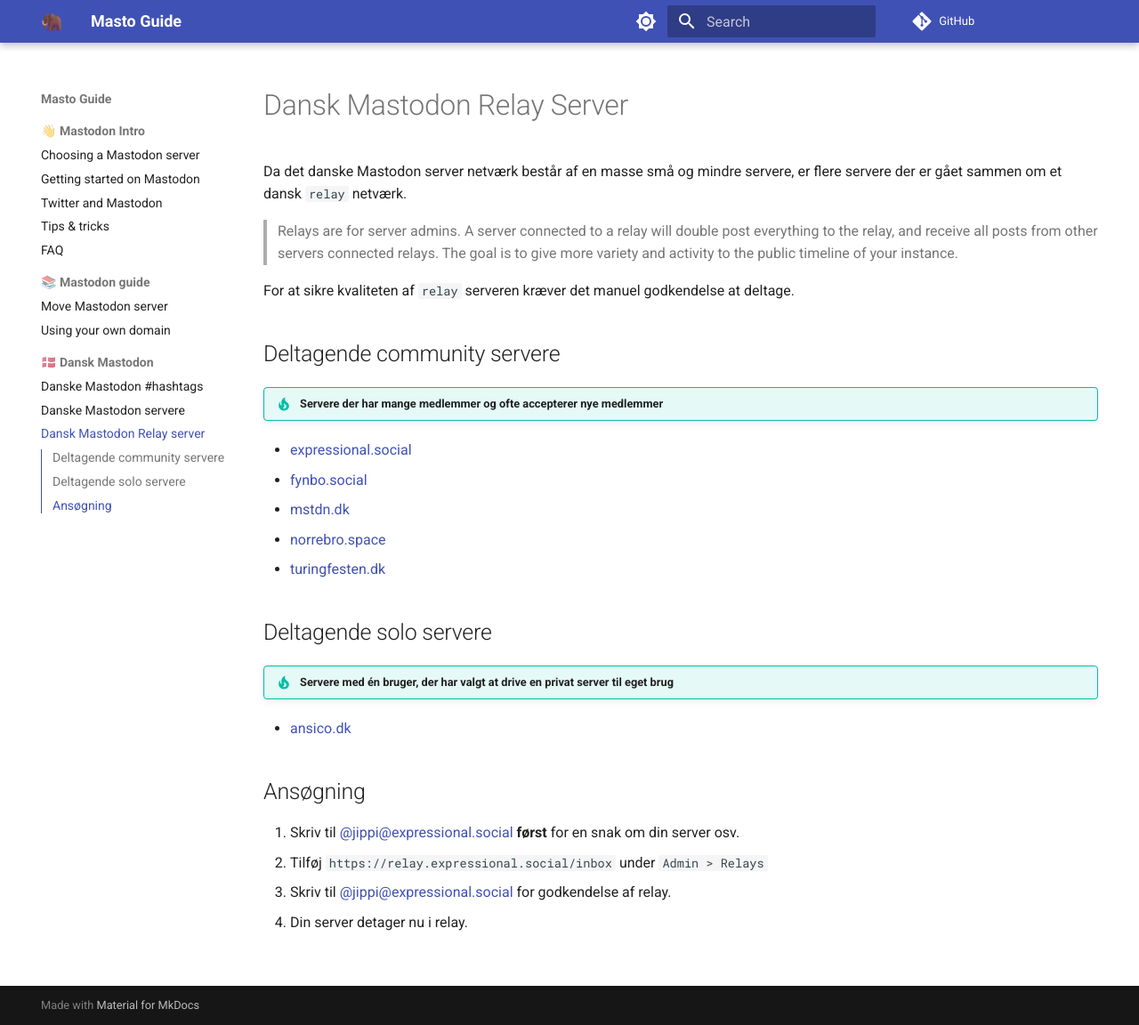
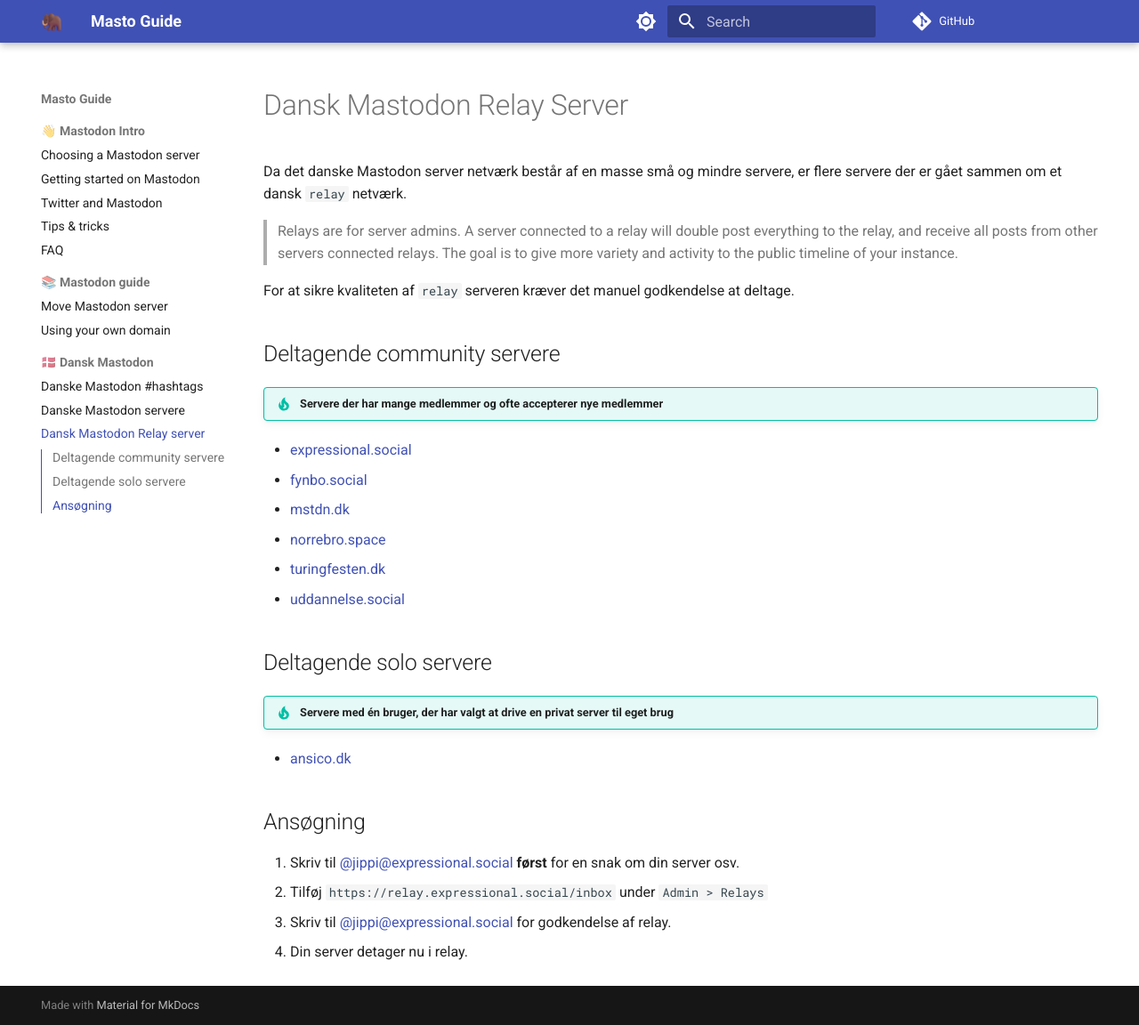
Before and after one commit to jippi/masto-guide, an MkDocs documentation site: the page built from docs/dk/relay.md, in a window 1280 px wide and 1152 px high. Shown: the whole window at 89% size. Built offline with MkDocs 1.6.1 and Material for MkDocs 9.7.7, drawn with Linux system fonts in a browser that asks for light colours; comment, search, counter and statistics services are not loaded.

Commit message:
add uddannelse.social to relay
Signed-off-by: Christian Winther <jippignu@gmail.com>

```diff
--- a/docs/dk/relay.md
+++ b/docs/dk/relay.md
@@ -15,6 +15,7 @@ For at sikre kvaliteten af `relay` serveren kræver det manuel godkendelse at de
 - [mstdn.dk](https://mstdn.dk/){target=_blank}
 - [norrebro.space](https://norrebro.space/){target=_blank}
 - [turingfesten.dk](https://turingfesten.dk/){target=_blank}
+- [uddannelse.social](https://uddannelse.social/){target=_blank}
 
 ## Deltagende solo servere
 
```
Also changed, not shown: 1 other file.
